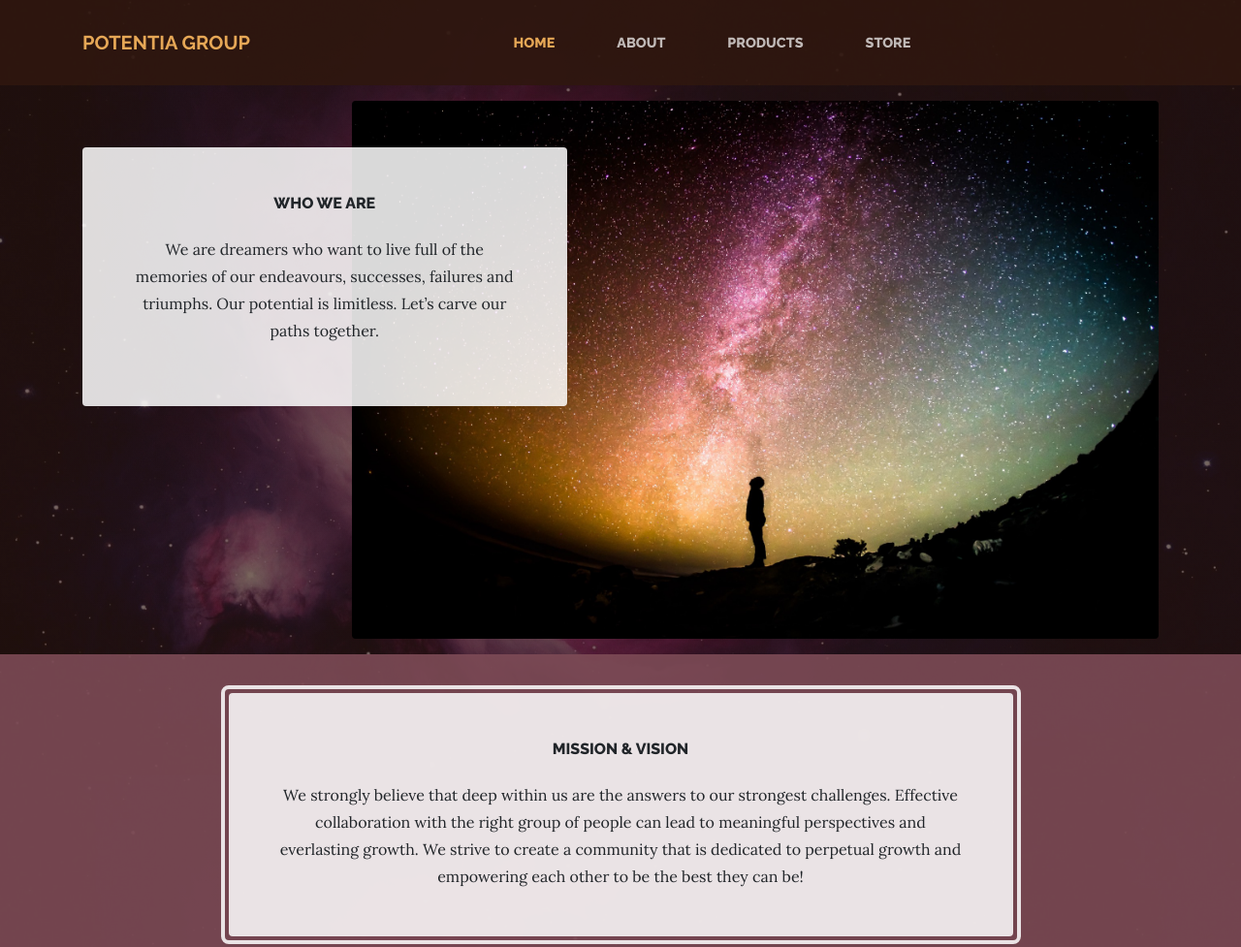
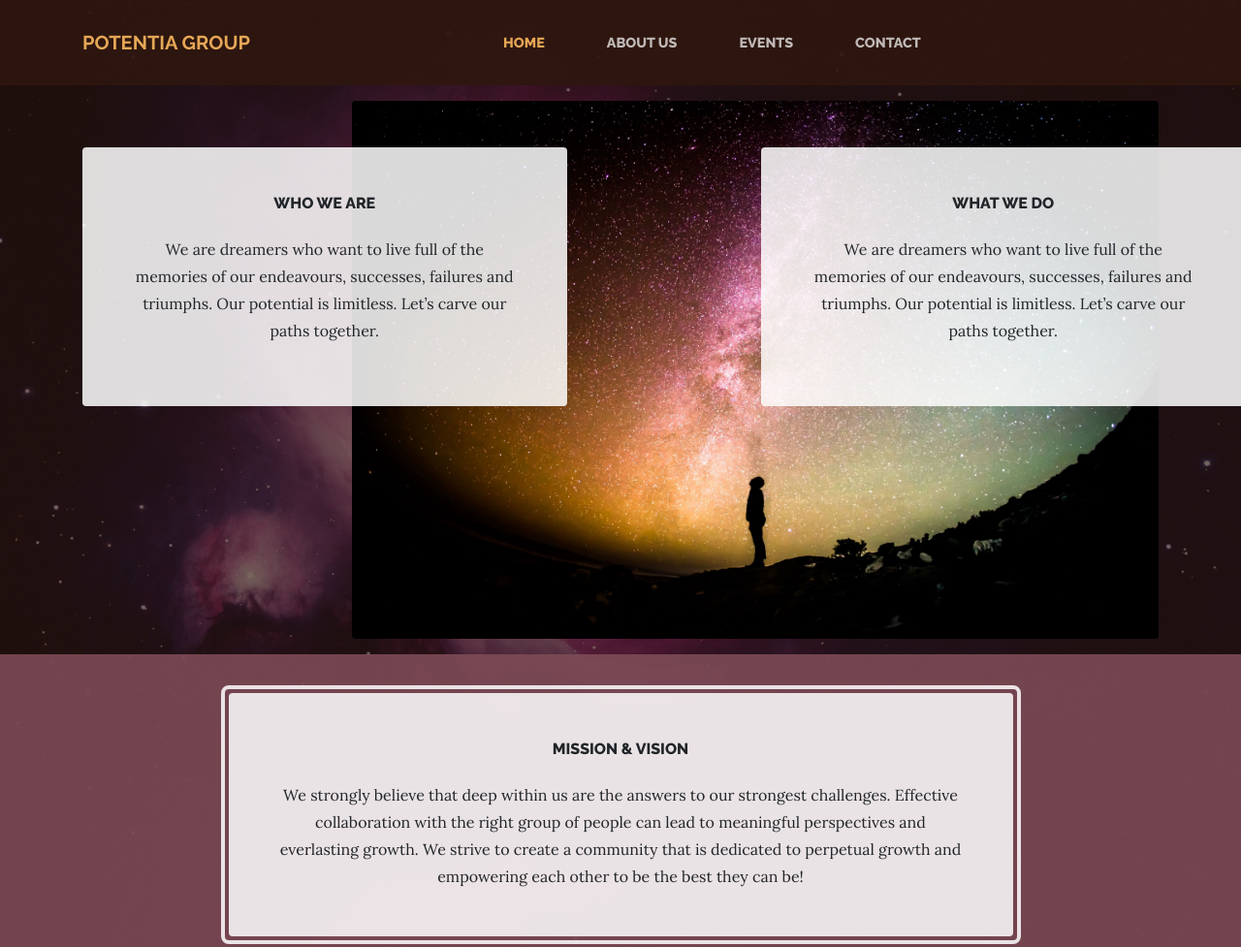
Before and after one commit to aamernhasham/Potentia, a website: page index.html in a window 1280 px wide. Shown: the top 977 px of the page at 97% size. Drawn offline with Linux system fonts and the light colour scheme.

Commit message:
Added What We Do and Updated Menu

```diff
--- a/css/business-casual.css
+++ b/css/business-casual.css
@@ -13,6 +13,12 @@ h4,
 h5,
 h6 {
   font-family: 'Raleway';
+}
+
+.clearfix:after {
+  content: "";
+  display: table;
+  clear: both;
 }
 
 p {
@@ -119,25 +125,52 @@ p {
 @media (min-width: 992px) {
   .intro .intro-img {
     width: 75%;
-    float: right;
+    float:right;
   }
-  .intro .intro-text {
-    left: 0;
-    width: 60%;
+
+  .intro .intro-text{
+    left:0;
+    width: 45%;
     margin-top: 3rem;
     position: absolute;
   }
-  .intro .intro-text .intro-button {
+
+
+  .alt-text {
+    left:0;
+    width: 45%;
+    margin-top: 3rem;
+    position: absolute;
+  }
+/*
+  .intro .intro-text .intro-button{
     width: 100%;
     left: 0;
     position: absolute;
     bottom: -2rem;
   }
+*/
+  .test-margin {
+    margin-left: 700px;
+
+  }
+
+}
+
+@media (max-width: 991px)
+{
+  .intro-text{
+    margin-bottom: 10px
+  }
 }
 
 @media (min-width: 1200px) {
-  .intro .intro-text {
+  .intro .intro-text{
     width: 45%;
+  }
+
+  .alt-text {
+    width:45%;
   }
 }
 
--- a/index.html
+++ b/index.html
@@ -45,13 +45,13 @@
               </a>
             </li>
             <li class="nav-item px-lg-4">
-              <a class="nav-link text-uppercase text-expanded" href="about.html">About</a>
+              <a class="nav-link text-uppercase text-expanded" href="about.html">About Us</a>
             </li>
             <li class="nav-item px-lg-4">
-              <a class="nav-link text-uppercase text-expanded" href="products.html">Products</a>
+              <a class="nav-link text-uppercase text-expanded" href="products.html">Events</a>
             </li>
             <li class="nav-item px-lg-4">
-              <a class="nav-link text-uppercase text-expanded" href="store.html">Store</a>
+              <a class="nav-link text-uppercase text-expanded" href="store.html">Contact</a>
             </li>
           </ul>
         </div>
@@ -71,12 +71,14 @@
             <p class="mb-3">We are dreamers who want to live full of the memories of our endeavours, successes, failures and triumphs. Our potential is limitless. Let’s carve our paths together.
             </p>
 
-            <!--REMOVING THE BUTTON FOR NOW. DON'T NEED IT FOR OUR SITE
+          </div>
 
-            <div class="intro-button mx-auto">
-              <a class="btn btn-primary btn-xl" href="#">Visit Us Today!</a>
-            </div>
-            -->
+          <div class="bg-faded test-margin p-5 rounded alt-text text-center">
+              <h2 class="section-heading mb-4">
+                <span class="section-heading-upper">WHAT WE DO</span>
+              </h2>
+               <p class="mb-3">We are dreamers who want to live full of the memories of our endeavours, successes, failures and triumphs. Our potential is limitless. Let’s carve our paths together.
+            </p>
           </div>
         </div>
       </div>
```
Also changed, not shown: about.html (+3 -3 lines), products.html (+3 -3 lines), store.html (+3 -3 lines).
